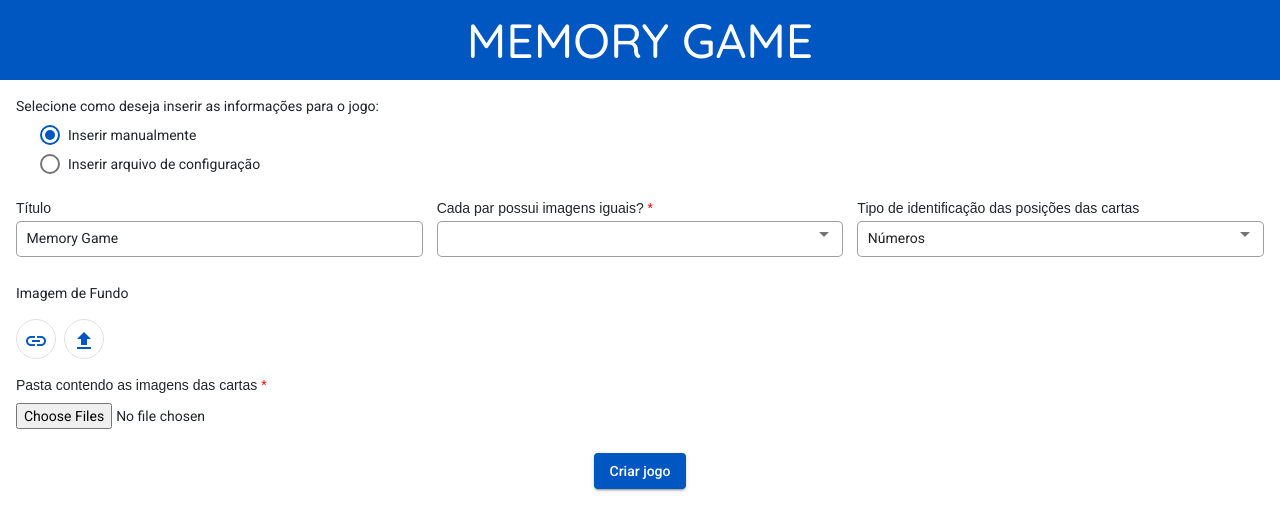
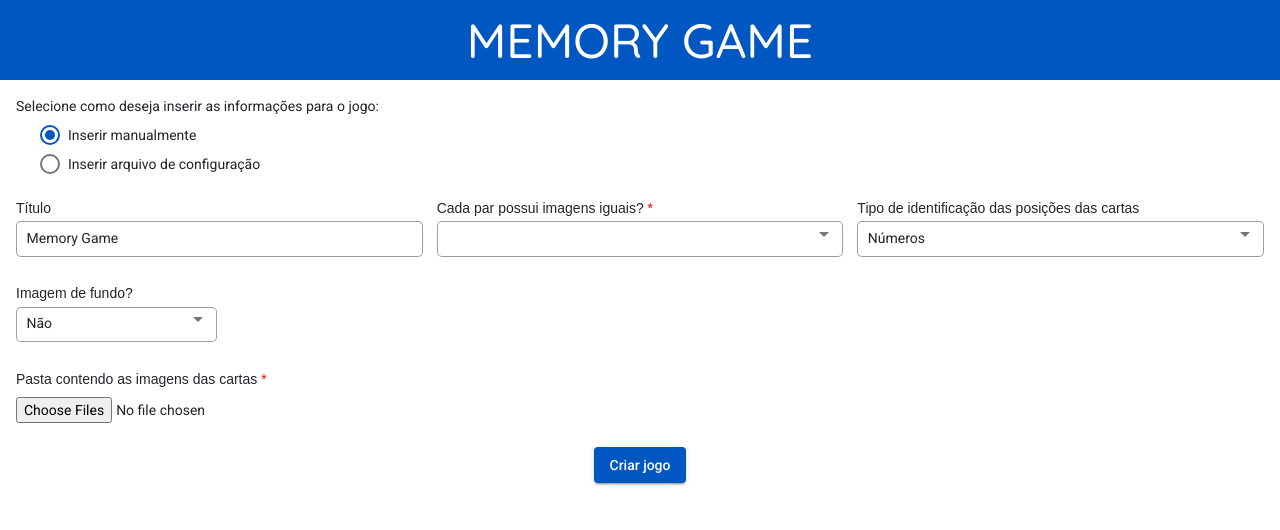
Before and after one commit to flaviamatdev/memory-game, an Angular app: page / in a window 1280 px wide. Shown: the top 530 px of the page. Built offline with nearby package versions, Linux system fonts and the light colour scheme.

Commit message:
ajuste forma de input de imagem de fundo, usando input-image

```diff
--- a/src/app/shared/components/input/image/input-image/input-image.component.html
+++ b/src/app/shared/components/input/image/input-image/input-image.component.html
@@ -1,28 +1,37 @@
 <div class="input-image">
-    <div class="input-img-buttons">
+    <div class="input-image-buttons">
         <button mat-icon-button mat-stroked-button type="button" (click)="onChooseInputType(true)"
-            matTooltip="Inserir URL" color="primary">
+            matTooltip="Inserir link" color="primary">
             <mat-icon>link</mat-icon>
         </button>
 
         <button mat-icon-button mat-stroked-button type="button" (click)="onChooseInputType(false)"
-            matTooltip="Fazer upload" color="primary">
+            matTooltip="Enviar arquivo" color="primary">
             <mat-icon>upload</mat-icon>
         </button>
     </div>
 
     <div [ngSwitch]="isUrl" class="form-item">
         <div class="input-preview">
-            <img *ngIf="imgPreview" [src]="imgPreview" class="img-preview" alt="Imagem">
-
             <div *ngSwitchCase="true" class="form-item">
-                <app-input-text label="URL" [form]="form" [controlName]="urlControlName" (onChange)="onInsertUrl($event)">
+                <app-input-text label="Link da imagem" [form]="form" [controlName]="urlControlName" (onChange)="onInsertUrl($event)">
                 </app-input-text>
             </div>
 
             <div *ngSwitchCase="false">
-                <app-upload-image label="Selecione imagem" [form]="form" [controlName]="uploadControlName">
+                <app-upload-image #upload label="Selecione imagem" [form]="form" [controlName]="uploadControlName">
                 </app-upload-image>
+            </div>
+
+            <div *ngIf="imgPreview" class="form-line">
+                <img [src]="imgPreview" class="img-preview" alt="Imagem">
+
+                <div class="delete-btn">
+                    <button mat-icon-button mat-stroked-button type="button" (click)="deleteFile()"
+                        matTooltip="Excluir imagem" color="accent">
+                        <mat-icon>delete</mat-icon>
+                    </button>
+                </div>
             </div>
         </div>
     </div>
--- a/src/app/shared/components/input/image/input-image/input-image.component.scss
+++ b/src/app/shared/components/input/image/input-image/input-image.component.scss
@@ -6,16 +6,16 @@
     align-items: flex-start;
 }
 
-.input-img-buttons {
+.input-image-buttons {
     display: flex;
     flex-direction: row;
     flex-wrap: wrap;
     gap: 0.5rem;
     align-items: center;
+    margin-top: 1.25rem;
 }
 
 .input-preview {
-    flex: 1 0 0;
     display: flex;
     flex-direction: row;
     flex-wrap: wrap;
@@ -27,3 +27,7 @@
     width: 50px;
     height: auto;
 }
+
+.delete-btn {
+    margin-top: 0.75rem;
+}
--- a/src/app/shared/components/input/image/input-image/input-image.component.ts
+++ b/src/app/shared/components/input/image/input-image/input-image.component.ts
@@ -1,6 +1,7 @@
-import { Component, Input, OnInit } from '@angular/core';
+import { Component, Input, OnInit, ViewChild } from '@angular/core';
 import { FormControl, FormGroup, Validators } from '@angular/forms';
 import { CardImage } from 'src/app/shared/model/card-image.model';
+import { UploadImageComponent } from '../upload-image/upload-image.component';
 
 @Component({
     selector: 'app-input-image',
@@ -11,6 +12,8 @@ export class InputImageComponent implements OnInit {
 
     @Input() form: FormGroup;
     @Input() controlName: string;
+
+    @ViewChild('upload') private _uploadChild: UploadImageComponent;
 
     urlControlName: string;
     uploadControlName: string;
@@ -26,6 +29,11 @@ export class InputImageComponent implements OnInit {
         this.form.addControl(this.uploadControlName, new FormControl());
 
         this.form.get(this.uploadControlName).valueChanges.subscribe(value => this._onUpload(value));
+    }
+
+    ngOnDestroy() {
+        this.form.removeControl(this.urlControlName);
+        this.form.removeControl(this.uploadControlName);
     }
 
     onChooseInputType(isUrl: boolean) {
@@ -77,4 +85,15 @@ export class InputImageComponent implements OnInit {
         this.imgPreview = cardImages[0].base64;
     }
 
+    deleteFile() {
+        ([
+            this.controlName,
+            this.urlControlName,
+            this.uploadControlName
+        ]).forEach(controlName => this.form.get(controlName).setValue(null));
+
+        this.imgPreview = null;
+        this._uploadChild?.reset();
+    }
+
 }
--- a/src/app/shared/components/input/image/upload-image/upload-image.component.ts
+++ b/src/app/shared/components/input/image/upload-image/upload-image.component.ts
@@ -25,13 +25,23 @@ export class UploadImageComponent extends AbstractInputComponent {
         super();
     }
 
+    reset() {
+        this._images = [];
+        this._numFiles = 0;
+        this._clearInput();
+        this.formControl.reset();
+    }
+
+    private _clearInput() {
+        this._inputElem.nativeElement.value = "";
+    }
 
     onSelectFiles($event: any) {
         this._images = [];
         let { files, allOk } = this._extractFiles($event?.target?.files);
 
         if (!allOk) {
-            this._inputElem.nativeElement.value = "";
+            this._clearInput();
             const accept = this.ACCEPT_IMG.map(x => x.replace('image/', '')).join(', ');
             this.toastService.error(`Pelo menos 1 arquivo selecionado está fora dos formatos de imagem aceitos: ${accept}. Tente novamente!`);
             return;
--- a/src/app/views/home/game-config-form/game-config-form.component.html
+++ b/src/app/views/home/game-config-form/game-config-form.component.html
@@ -2,10 +2,9 @@
     <mat-label>Selecione como deseja inserir as informações para o jogo:</mat-label>
 
     <div class="form-line mt-2 ms-4">
-        <mat-radio-group aria-label="label" [(ngModel)]="inputType" (change)="onChangeInputType()">
-            <mat-radio-button [value]="INPUT_TYPE.MANUALLY" color="primary">Inserir manualmente</mat-radio-button>
-            <mat-radio-button [value]="INPUT_TYPE.CONFIG_FILE" color="primary">Inserir arquivo de configuração</mat-radio-button>
-        </mat-radio-group>
+        <app-radio-group-model [options]="options.inputType" [defaultOptionValue]="inputType"
+            (onChange)="onChangeInputType($event)">
+        </app-radio-group-model>
     </div>
 </div>
 
@@ -16,16 +15,24 @@
                 <app-input-text class="form-item" label="Título" [form]="form" controlName="title"></app-input-text>
 
                 <app-select class="form-item" label="Cada par possui imagens iguais?"
-                    [form]="form" controlName="singleImgPerPair" [options]="numImagesPerPairOptions">
+                    [form]="form" controlName="singleImgPerPair" [options]="options.numImagesPerPair">
                 </app-select>
 
                 <app-select class="form-item" label="Tipo de identificação das posições das cartas"
-                    [form]="form" controlName="cardIdType" [options]="cardIdOptions">
+                    [form]="form" controlName="cardIdType" [options]="options.cardId">
                 </app-select>
             </div>
 
-            <span>Imagem de Fundo</span>
-            <app-input-image [form]="form" controlName="backgroundImgSrc"></app-input-image>
+            <div class="form-line">
+                <app-select label="Imagem de fundo?"
+                    [form]="form" controlName="addBackgroundImg" [options]="options.yesNo"
+                    (onChange)="onChangeAddBackgroundImg($event)">
+                </app-select>
+
+                <div *ngIf="flag.addBackgroundImg" class="form-item">
+                    <app-input-image [form]="form" controlName="backgroundImgSrc"></app-input-image>
+                </div>
+            </div>
 
             <div class="form-line">
                 <app-upload-image label="Pasta contendo as imagens das cartas"
--- a/src/app/views/home/game-config-form/game-config-form.component.ts
+++ b/src/app/views/home/game-config-form/game-config-form.component.ts
@@ -22,8 +22,9 @@ export class GameConfigFormComponent implements OnInit {
 
     form: FormGroup;
     inputType = InputTypeEnum.MANUALLY;
-    numImagesPerPairOptions: any[] = [];
-    cardIdOptions: any[] = [];
+    options: { [key: string]: any[] } = {};
+    checkboxModel: boolean = false;
+    flag: any = {};
 
     constructor(
         private fb: FormBuilder,
@@ -32,10 +33,11 @@ export class GameConfigFormComponent implements OnInit {
     ) { }
 
     ngOnInit(): void {
-        this.onChangeInputType();
+        this.onChangeInputType(this.inputType);
     }
 
-    onChangeInputType() {
+    onChangeInputType($value: InputTypeEnum) {
+        this.inputType = $value;
         if (this.inputType == InputTypeEnum.CONFIG_FILE) {
             this.form = this.fb.group({});
             return;
@@ -50,22 +52,35 @@ export class GameConfigFormComponent implements OnInit {
             title: new FormControl('Memory Game', Validators.required),
             cardIdType: new FormControl(CardIdTypeEnum.NUMBERS, Validators.required),
             singleImgPerPair: new FormControl(null, Validators.required),
-            backgroundImgSrc: new FormControl(null, Validators.required),
+            addBackgroundImg: new FormControl(false, Validators.required),
+            backgroundImgSrc: new FormControl(null),
             cardImages: new FormControl(null, Validators.required),
         });
     }
 
     private _setOptions() {
-        this.cardIdOptions = [
-            { id: CardIdTypeEnum.NUMBERS, label: 'Números' },
-            { id: CardIdTypeEnum.IMAGES, label: 'Imagens' },
-            { id: CardIdTypeEnum.ROW_COLUMN, label: 'Linhas e colunas' },
-        ];
+        this.options = {
+            inputType: [
+                { id: InputTypeEnum.MANUALLY, label: 'Inserir manualmente' },
+                { id: InputTypeEnum.CONFIG_FILE, label: 'Inserir arquivo de configuração' },
+            ],
 
-        this.numImagesPerPairOptions = [
-            { id: true, label: 'Sim' },
-            { id: false, label: 'Não' },
-        ];
+            yesNo: [
+                { id: true, label: 'Sim' },
+                { id: false, label: 'Não' },
+            ],
+
+            numImagesPerPair: [
+                { id: true, label: 'Sim' },
+                { id: false, label: 'Não' },
+            ],
+
+            cardId: [
+                { id: CardIdTypeEnum.NUMBERS, label: 'Números' },
+                { id: CardIdTypeEnum.IMAGES, label: 'Imagens' },
+                { id: CardIdTypeEnum.ROW_COLUMN, label: 'Linhas e colunas' },
+            ]
+        }
     }
 
     onSelectConfigFile($event: any) {
@@ -74,9 +89,15 @@ export class GameConfigFormComponent implements OnInit {
         debugger
     }
 
+    onChangeAddBackgroundImg($value: boolean) {
+        this.flag.addBackgroundImg = $value;
+        this.form.get('backgroundImgSrc').setValue(null);
+    }
+
     submit() {
         this.form.markAllAsTouched();
         if (this.form.invalid) {
+            console.log(Object.entries(this.form.controls).filter(entry => entry[1].invalid))
             return this.toastService.showInvalidFormError();
         }
 
```
